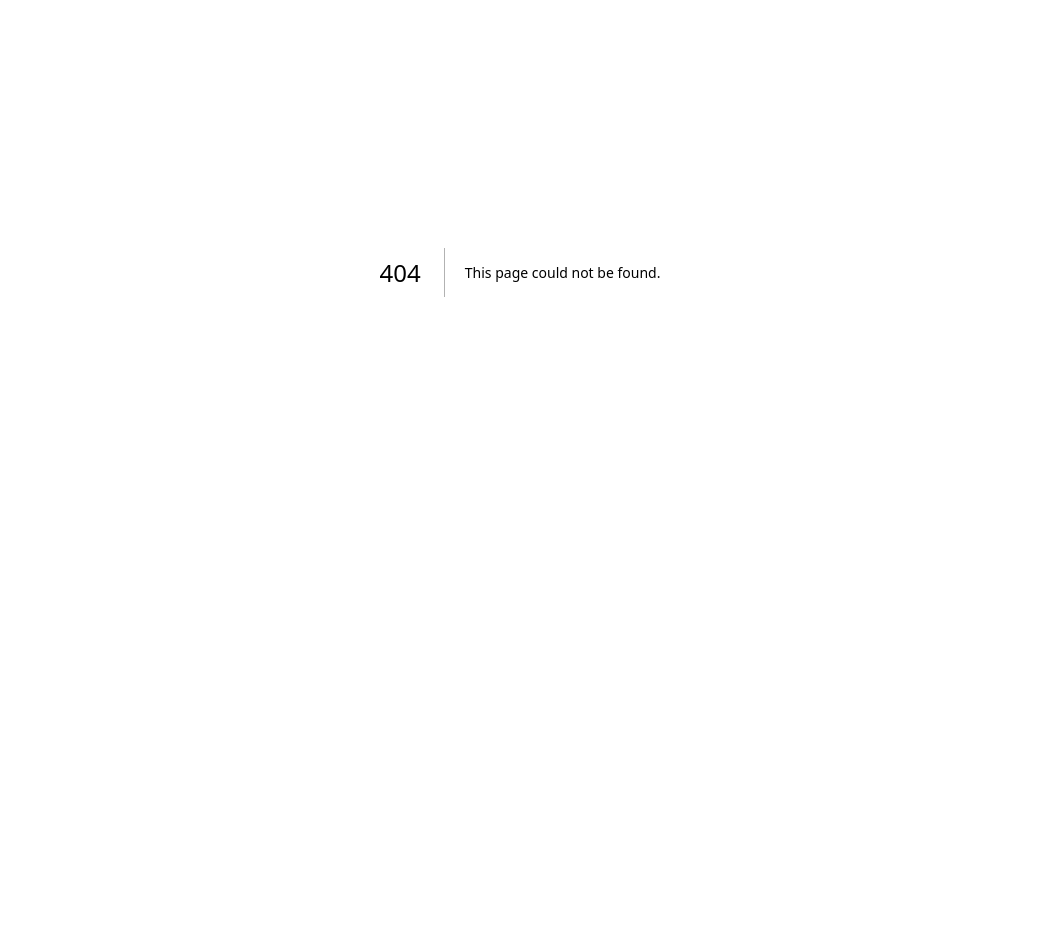
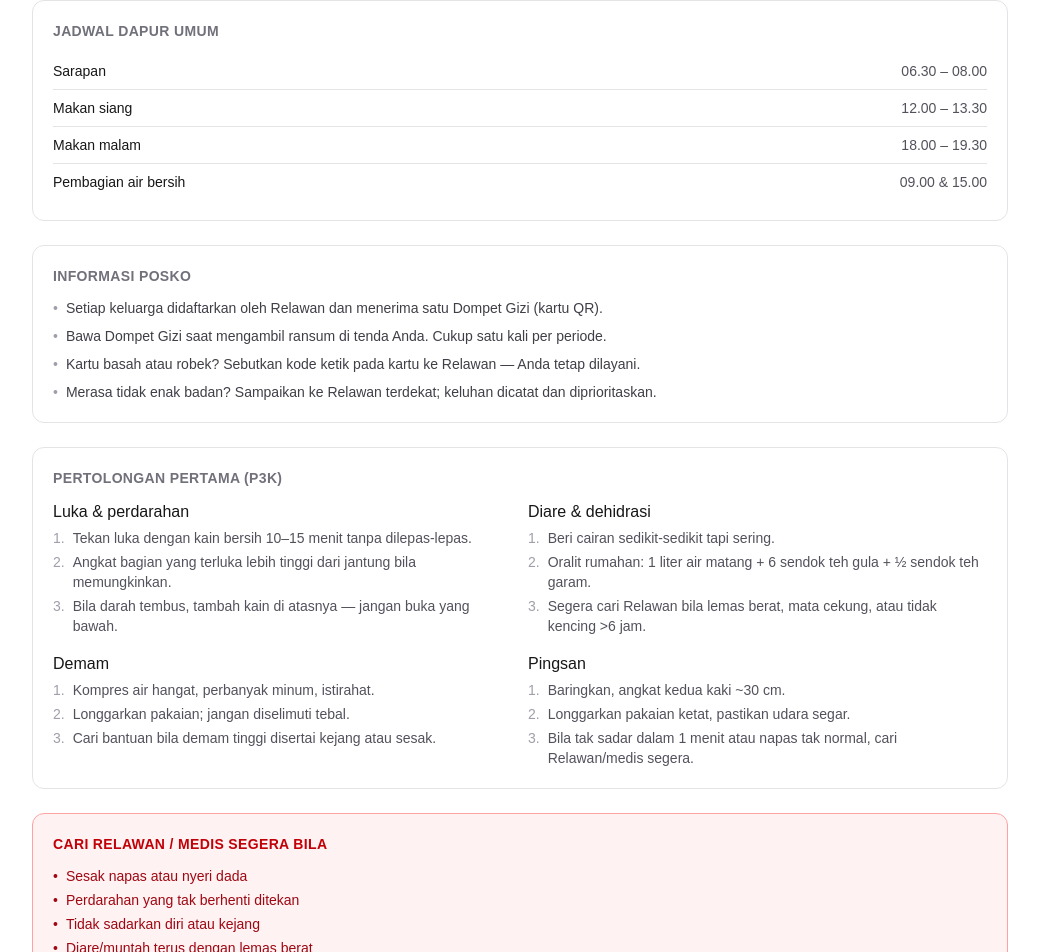
Before and after one commit to F4E12/NADI, a Next.js app: page /board in a window 1280 px wide. Before the commit this address had no page. Shown: the part 205-1157 px from the top of the page, without its empty margins (120-1159 px from the left). Before the commit the page ends 909 px from the top, so only its background shows below. Built offline with nearby package versions, Linux system fonts and the light colour scheme.

Commit message:
P3-13: Add read-only survivor board

```diff
--- /dev/null
+++ b/app/board/page.tsx
@@ -0,0 +1,144 @@
+import type { Metadata } from "next";
+
+export const metadata: Metadata = {
+  title: "Papan Warga · Posko Hub",
+};
+
+const KITCHEN = [
+  { time: "06.30 – 08.00", meal: "Sarapan" },
+  { time: "12.00 – 13.30", meal: "Makan siang" },
+  { time: "18.00 – 19.30", meal: "Makan malam" },
+  { time: "09.00 & 15.00", meal: "Pembagian air bersih" },
+];
+
+const INFO = [
+  "Setiap keluarga didaftarkan oleh Relawan dan menerima satu Dompet Gizi (kartu QR).",
+  "Bawa Dompet Gizi saat mengambil ransum di tenda Anda. Cukup satu kali per periode.",
+  "Kartu basah atau robek? Sebutkan kode ketik pada kartu ke Relawan — Anda tetap dilayani.",
+  "Merasa tidak enak badan? Sampaikan ke Relawan terdekat; keluhan dicatat dan diprioritaskan.",
+];
+
+const FIRST_AID = [
+  {
+    title: "Luka & perdarahan",
+    steps: [
+      "Tekan luka dengan kain bersih 10–15 menit tanpa dilepas-lepas.",
+      "Angkat bagian yang terluka lebih tinggi dari jantung bila memungkinkan.",
+      "Bila darah tembus, tambah kain di atasnya — jangan buka yang bawah.",
+    ],
+  },
+  {
+    title: "Diare & dehidrasi",
+    steps: [
+      "Beri cairan sedikit-sedikit tapi sering.",
+      "Oralit rumahan: 1 liter air matang + 6 sendok teh gula + ½ sendok teh garam.",
+      "Segera cari Relawan bila lemas berat, mata cekung, atau tidak kencing >6 jam.",
+    ],
+  },
+  {
+    title: "Demam",
+    steps: [
+      "Kompres air hangat, perbanyak minum, istirahat.",
+      "Longgarkan pakaian; jangan diselimuti tebal.",
+      "Cari bantuan bila demam tinggi disertai kejang atau sesak.",
+    ],
+  },
+  {
+    title: "Pingsan",
+    steps: [
+      "Baringkan, angkat kedua kaki ~30 cm.",
+      "Longgarkan pakaian ketat, pastikan udara segar.",
+      "Bila tak sadar dalam 1 menit atau napas tak normal, cari Relawan/medis segera.",
+    ],
+  },
+];
+
+const RED_FLAGS = [
+  "Sesak napas atau nyeri dada",
+  "Perdarahan yang tak berhenti ditekan",
+  "Tidak sadarkan diri atau kejang",
+  "Diare/muntah terus dengan lemas berat",
+];
+
+export default function BoardPage() {
+  return (
+    <div className="flex flex-col gap-6">
+      <div>
+        <h1 className="text-2xl font-semibold tracking-tight">Papan Warga</h1>
+        <p className="mt-1 max-w-2xl text-sm text-zinc-600 dark:text-zinc-400">
+          Informasi Posko, jadwal dapur, dan panduan pertolongan pertama. Halaman
+          ini hanya untuk dibaca — tidak perlu akun, tidak perlu mengisi apa pun,
+          dan bekerja tanpa internet.
+        </p>
+      </div>
+
+      <section className="rounded-xl border border-zinc-200 bg-white p-5 dark:border-zinc-800 dark:bg-zinc-900">
+        <h2 className="text-sm font-semibold uppercase tracking-wide text-zinc-500">
+          Jadwal Dapur Umum
+        </h2>
+        <ul className="mt-3 divide-y divide-zinc-200 dark:divide-zinc-800">
+          {KITCHEN.map((k) => (
+            <li key={k.meal} className="flex items-center justify-between py-2 text-sm">
+              <span className="font-medium">{k.meal}</span>
+              <span className="tabular-nums text-zinc-600 dark:text-zinc-400">{k.time}</span>
+            </li>
+          ))}
+        </ul>
+      </section>
+
+      <section className="rounded-xl border border-zinc-200 bg-white p-5 dark:border-zinc-800 dark:bg-zinc-900">
+        <h2 className="text-sm font-semibold uppercase tracking-wide text-zinc-500">
+          Informasi Posko
+        </h2>
+        <ul className="mt-3 flex flex-col gap-2 text-sm text-zinc-700 dark:text-zinc-300">
+          {INFO.map((line) => (
+            <li key={line} className="flex gap-2">
+              <span className="text-zinc-400">•</span>
+              <span>{line}</span>
+            </li>
+          ))}
+        </ul>
+      </section>
+
+      <section className="rounded-xl border border-zinc-200 bg-white p-5 dark:border-zinc-800 dark:bg-zinc-900">
+        <h2 className="text-sm font-semibold uppercase tracking-wide text-zinc-500">
+          Pertolongan Pertama (P3K)
+        </h2>
+        <div className="mt-3 grid gap-4 sm:grid-cols-2">
+          {FIRST_AID.map((item) => (
+            <div key={item.title}>
+              <h3 className="font-medium">{item.title}</h3>
+              <ul className="mt-1 flex flex-col gap-1 text-sm text-zinc-600 dark:text-zinc-400">
+                {item.steps.map((s, i) => (
+                  <li key={i} className="flex gap-2">
+                    <span className="text-zinc-400">{i + 1}.</span>
+                    <span>{s}</span>
+                  </li>
+                ))}
+              </ul>
+            </div>
+          ))}
+        </div>
+      </section>
+
+      <section className="rounded-xl border border-red-300 bg-red-50 p-5 dark:border-red-900 dark:bg-red-950">
+        <h2 className="text-sm font-semibold uppercase tracking-wide text-red-700 dark:text-red-300">
+          Cari Relawan / medis segera bila
+        </h2>
+        <ul className="mt-3 flex flex-col gap-1 text-sm text-red-800 dark:text-red-200">
+          {RED_FLAGS.map((f) => (
+            <li key={f} className="flex gap-2">
+              <span>•</span>
+              <span>{f}</span>
+            </li>
+          ))}
+        </ul>
+      </section>
+
+      <p className="text-xs text-zinc-500">
+        Panduan umum, bukan pengganti tenaga medis. Bila ragu, hubungi Relawan
+        Posko.
+      </p>
+    </div>
+  );
+}
--- a/app/layout.tsx
+++ b/app/layout.tsx
@@ -21,6 +21,7 @@ export const metadata: Metadata = {
 const NAV = [
   { href: "/", label: "Beranda" },
   { href: "/join", label: "Gabung" },
+  { href: "/board", label: "Papan Warga" },
   { href: "/heat", label: "Heat" },
   { href: "/register", label: "Registrasi" },
   { href: "/tents", label: "Tenda" },
```
